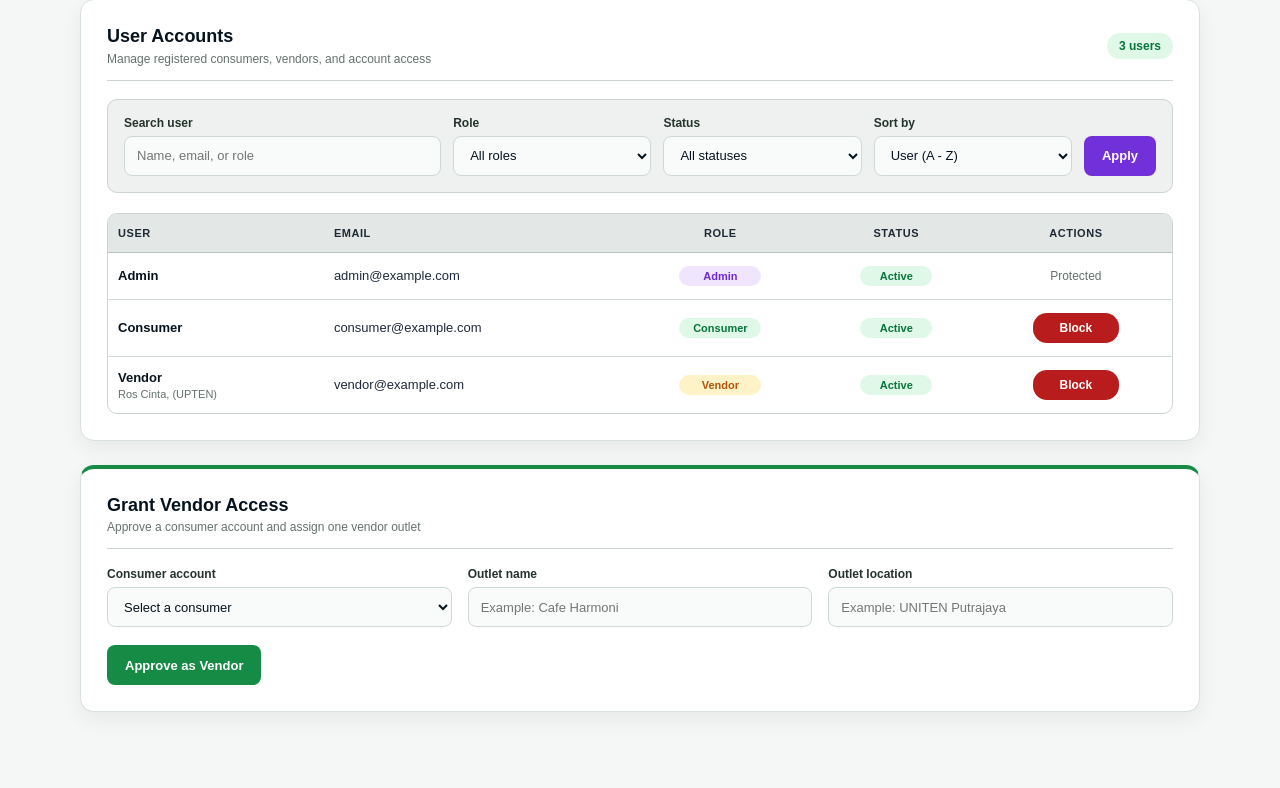
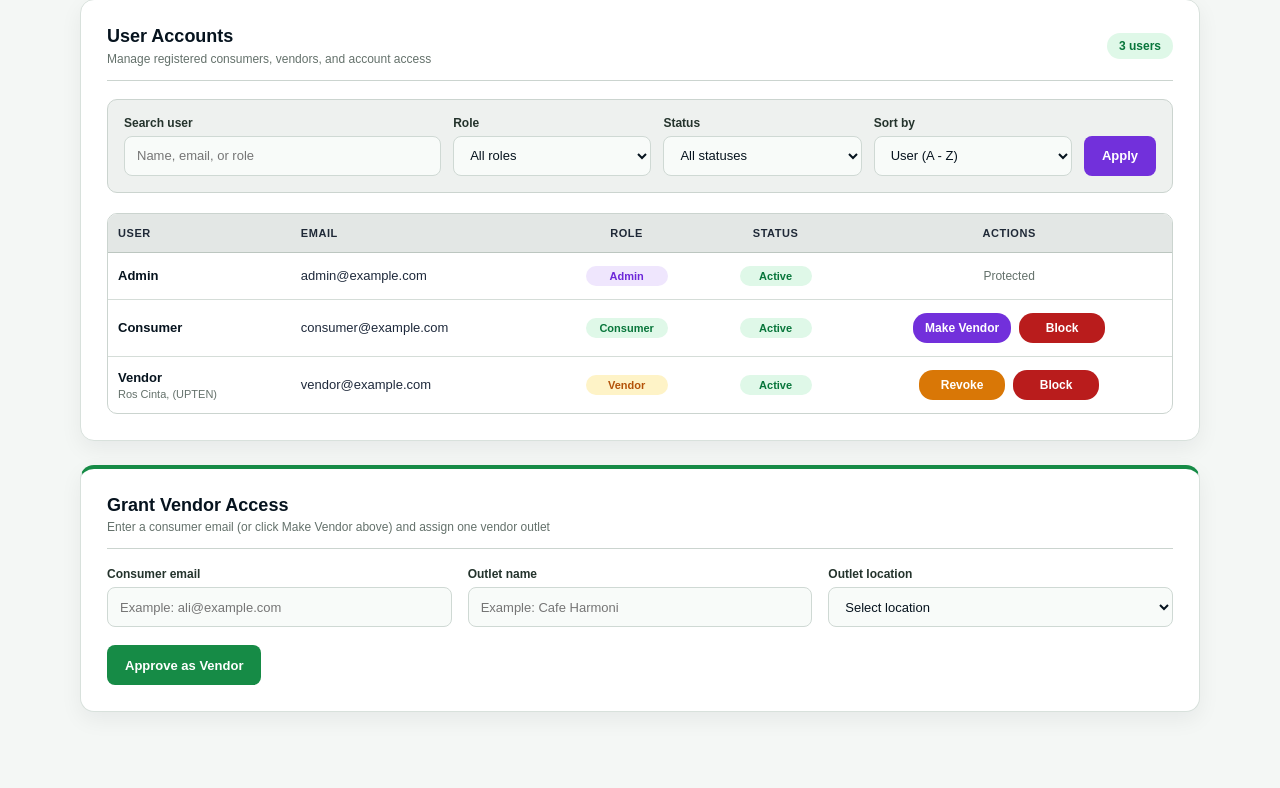
Before and after one commit to wanhakimirashidi-boop/RescueBite, a Laravel app: page /admin/users in a window 1280 px wide. Shown: the part 506-1294 px from the top of the page. Run offline with Laravel 12, Linux system fonts and the light colour scheme; a user stored in the database is signed in; data comes from the database, SQL or seed files in the repository.

Commit message:
Admin: User section allow direct vendor approval & hard coded location

```diff
--- a/app/Http/Controllers/AdminUserController.php
+++ b/app/Http/Controllers/AdminUserController.php
@@ -66,16 +66,17 @@ class AdminUserController extends Controller
         // withQueryString() = keeps active search, filters, and sort when changing pages
         $users = $userQuery->paginate(10)->withQueryString();
 
-        // Active consumer eligible to be approved as vendors with an assigned outlet || refer to admin/users.blade (line 107 or search is_blocked)
-        $consumerUsers = User::where('role', 'consumer')
-            ->where('is_blocked', false)
-            ->orderBy('name')
-            ->get();
+        // Autofill Consumer Email when admin clicks "Make Vendor" on Users table
+        $selectedConsumerEmail = request('promote_email');
+
+        // Standardized location options for the Grant Vendor Access dropdown
+        $outletLocations = ['UPTEN', 'IOI City Mall', 'Bandar Baru Bangi', 'Seri Kembangan', 'Putrajaya', 'Others'];
 
         return view('admin.users', [
             'summaryStatistics' => $summaryStatistics,
             'users' => $users,
-            'consumerUsers' => $consumerUsers,
+            'selectedConsumerEmail' => $selectedConsumerEmail,
+            'outletLocations' => $outletLocations,
             'searchTerm' => $searchTerm,
             'selectedRole' => $selectedRole,
             'selectedStatus' => $selectedStatus,
@@ -143,15 +144,26 @@ class AdminUserController extends Controller
     }
 
     // this function is called when admin clicks "Approve as Vendor" button in admin/users.blade, referring to web.php POST (/admin/users/grant-vendor)
-    public function grantVendorAccess(Request $request) // Request $request = to get the form inputs from admin/users.blade (user_id, outlet_name, outlet_location)
+    public function grantVendorAccess(Request $request) // Request $request = to get the form inputs from admin/users.blade (consumer_email, outlet_name, outlet_location)
     {
         $validated = $request->validate([
-            'user_id' => ['required', 'exists:users,id'],
-            'outlet_name' => ['required', 'string', 'max:255'],
-            'outlet_location' => ['required', 'string', 'max:255'],
+            'consumer_email' => ['required', 'email', 'exists:users,email'],
+            'outlet_name' => ['required', 'string', 'max:255', 'unique:vendor_outlets,outlet_name'],
+            'outlet_location' => ['required', 'string', 'in:UPTEN,IOI City Mall,Bandar Baru Bangi,Seri Kembangan,Putrajaya,Others'],
+            'custom_outlet_location' => ['nullable', 'string', 'max:255', 'required_if:outlet_location,Others'],
         ]);
 
-        $selectedUser = User::findOrFail($validated['user_id']);
+        $finalOutletLocation = $validated['outlet_location'];
+
+        if ($validated['outlet_location'] === 'Others') {
+            $finalOutletLocation = trim($validated['custom_outlet_location']);
+        }
+
+        $selectedUser = User::where('email', $validated['consumer_email'])->firstOrFail();
+
+        if ($selectedUser->is_blocked) {
+            return back()->withInput()->with('error', 'Blocked accounts cannot be approved as a vendor.');
+        }
 
         if ($selectedUser->role !== 'consumer') {
             return back()->withInput()->with('error', 'Only consumer accounts can be upgraded to a vendor.');   //withInput() = keeps the form input values after redirect back to the form page
@@ -168,11 +180,35 @@ class AdminUserController extends Controller
         VendorOutlet::create([
             'user_id' => $selectedUser->id,
             'outlet_name' => $validated['outlet_name'],
-            'outlet_location' => $validated['outlet_location'],
+            'outlet_location' => $finalOutletLocation,
         ]);
 
         // it validates the form, changes selected consumer's role to 'vendor', and creates their row in vendor_outlets table
         return redirect()->route('admin.users')
             ->with('success', $selectedUser->name . ' has been approved as a vendor for ' . $validated['outlet_name'] . '.');
     }
+
+    // this function is called when admin clicks "Revoke" button on a vendor row in admin/users.blade, referring to web.php PATCH (/admin/users/{user}/revoke-vendor)
+    // it removes the empty vendor_outlets row and reverts the user's role back to 'consumer'
+    public function revokeVendorAccess(User $user)
+    {
+        if ($user->role !== 'vendor') {
+            return back()->with('error', 'Only vendor accounts can have vendor access revoked.');
+        }
+
+        if ($user->vendorOutlet && $user->vendorOutlet->foodListings()->exists()) {
+            return back()->with('error', 'Cannot revoke vendor access because this outlet already has food listings or reservation history. Block the account instead.');
+        }
+
+        if ($user->vendorOutlet) {
+            $user->vendorOutlet->delete();
+        }
+
+        $user->update([
+            'role' => 'consumer',
+        ]);
+
+        return redirect()->route('admin.users')
+            ->with('success', 'Vendor access revoked for ' . $user->name . '. Account reverted to consumer.');
+    }
 }
--- a/public/css/admin-panel.css
+++ b/public/css/admin-panel.css
@@ -606,6 +606,40 @@
 
 .admin-action-unblock:hover {
     background: #15803d;
+}
+
+.admin-user-actions {
+    display: inline-flex;
+    align-items: center;
+    justify-content: center;
+    flex-wrap: wrap;
+    gap: 8px;
+}
+
+.admin-action-vendor {
+    display: inline-flex;
+    align-items: center;
+    justify-content: center;
+    background: #7230db;
+    color: #ffffff;
+}
+
+.admin-action-vendor:hover {
+    background: #5b21b6;
+}
+
+.admin-action-revoke {
+    background: #d97706;
+    color: #ffffff;
+}
+
+.admin-action-revoke:hover {
+    background: #b45309;
+}
+
+.admin-custom-location-field {
+    max-width: 360px;
+    margin-bottom: 18px;
 }
 
 .admin-form-grid {
--- a/resources/views/admin/users.blade.php
+++ b/resources/views/admin/users.blade.php
@@ -153,6 +153,19 @@
                                         @if ($user->role === 'admin')
                                             <span class="admin-cell-muted">Protected</span>
                                         @else
+                                            <div class="admin-user-actions">
+                                                @if ($user->role === 'consumer' && !$user->is_blocked)
+                                                    <a class="admin-action-button admin-action-vendor" href="{{ route('admin.users', ['search' => $searchTerm, 'role' => $selectedRole, 'status' => $selectedStatus, 'sort' => $selectedSort, 'promote_email' => $user->email]) }}#grant-vendor">Make Vendor</a>
+                                                @endif
+
+                                                @if ($user->role === 'vendor')
+                                                    <form method="POST" action="{{ route('admin.users.revoke-vendor', $user) }}" onsubmit="return confirm('Revoke vendor access and revert this account back to consumer?');">
+                                                        @csrf
+                                                        @method('PATCH')
+                                                        <button class="admin-action-button admin-action-revoke" type="submit">Revoke</button>
+                                                    </form>
+                                                @endif
+
                                                 <form method="POST" action="{{ route('admin.users.toggle-block', $user) }}">
                                                     @csrf
                                                     @method('PATCH')
@@ -162,6 +175,7 @@
                                                         <button class="admin-action-button admin-action-block" type="submit">Block</button>
                                                     @endif
                                                 </form>
+                                            </div>
                                         @endif
                                     </td>
                                 </tr>
@@ -177,31 +191,25 @@
                 @include('admin.partials.pagination', ['records' => $users, 'paginationLabel' => 'Users pages'])
             </section>
 
-            <section class="admin-card admin-light-card admin-light-card-green" aria-labelledby="grant-vendor-title">
+            <section class="admin-card admin-light-card admin-light-card-green" id="grant-vendor" aria-labelledby="grant-vendor-title">
                 <div class="admin-card-header">
                     <h2 id="grant-vendor-title">Grant Vendor Access</h2>
-                    <p>Approve a consumer account and assign one vendor outlet</p>
+                    <p>Enter a consumer email (or click Make Vendor above) and assign one vendor outlet</p>
                 </div>
 
-                @if ($consumerUsers->count() > 0)
                 <form class="admin-vendor-grant-form" method="POST" action="{{ route('admin.users.grant-vendor') }}">
                     @csrf
 
                     <div class="admin-form-grid">
                         <div class="admin-form-field">
-                                <label for="user_id">Consumer account</label>
-                                <select id="user_id" name="user_id" required>
-                                    <option value="">Select a consumer</option>
-                                    @foreach ($consumerUsers as $consumerUser)
-                                        @if (old('user_id') == $consumerUser->id)
-                                            <option value="{{ $consumerUser->id }}" selected>{{ $consumerUser->name }} ({{ $consumerUser->email }})</option>
+                            <label for="consumer_email">Consumer email</label>
+                            @if (old('consumer_email'))
+                                <input id="consumer_email" type="email" name="consumer_email" value="{{ old('consumer_email') }}" placeholder="Example: ali@example.com" required>
                             @else
-                                            <option value="{{ $consumerUser->id }}">{{ $consumerUser->name }} ({{ $consumerUser->email }})</option>
+                                <input id="consumer_email" type="email" name="consumer_email" value="{{ $selectedConsumerEmail }}" placeholder="Example: ali@example.com" required>
                             @endif
-                                    @endforeach
-                                </select>
-                                @if ($errors->has('user_id'))
-                                    <p class="admin-field-error">{{ $errors->first('user_id') }}</p>
+                            @if ($errors->has('consumer_email'))
+                                <p class="admin-field-error">{{ $errors->first('consumer_email') }}</p>
                             @endif
                         </div>
 
@@ -215,19 +223,57 @@
 
                         <div class="admin-form-field">
                             <label for="outlet_location">Outlet location</label>
-                                <input id="outlet_location" type="text" name="outlet_location" value="{{ old('outlet_location') }}" placeholder="Example: UNITEN Putrajaya" required>
+                            <select id="outlet_location" name="outlet_location" required>
+                                <option value="">Select location</option>
+                                @foreach ($outletLocations as $locationOption)
+                                    @if (old('outlet_location') === $locationOption)
+                                        <option value="{{ $locationOption }}" selected>{{ $locationOption }}</option>
+                                    @else
+                                        <option value="{{ $locationOption }}">{{ $locationOption }}</option>
+                                    @endif
+                                @endforeach
+                            </select>
                             @if ($errors->has('outlet_location'))
                                 <p class="admin-field-error">{{ $errors->first('outlet_location') }}</p>
                             @endif
                         </div>
                     </div>
 
+                    @if (old('outlet_location') === 'Others')
+                        <div class="admin-form-field admin-custom-location-field" id="custom-location-wrapper">
+                    @else
+                        <div class="admin-form-field admin-custom-location-field" id="custom-location-wrapper" hidden>
+                    @endif
+                            <label for="custom_outlet_location">Specify other location</label>
+                            <input id="custom_outlet_location" type="text" name="custom_outlet_location" value="{{ old('custom_outlet_location') }}" placeholder="Example: Kajang Prima">
+                            @if ($errors->has('custom_outlet_location'))
+                                <p class="admin-field-error">{{ $errors->first('custom_outlet_location') }}</p>
+                            @endif
+                        </div>
+
                     <button class="admin-green-submit-button" type="submit">Approve as Vendor</button>
                 </form>
-                @else
-                    <p class="admin-empty-note">There are no active consumer accounts waiting for vendor assignment right now.</p>
-                @endif
             </section>
         </div>
     </section>
+
+    <script>
+        // Shows the custom location input only when "Others" is chosen in Outlet location
+        const outletLocationSelect = document.getElementById('outlet_location');
+        const customLocationWrapper = document.getElementById('custom-location-wrapper');
+        const customLocationInput = document.getElementById('custom_outlet_location');
+
+        function toggleCustomLocationField() {
+            if (outletLocationSelect.value === 'Others') {
+                customLocationWrapper.hidden = false;
+                customLocationInput.required = true;
+            } else {
+                customLocationWrapper.hidden = true;
+                customLocationInput.required = false;
+            }
+        }
+
+        outletLocationSelect.addEventListener('change', toggleCustomLocationField);
+        toggleCustomLocationField();
+    </script>
 @endsection
--- a/routes/web.php
+++ b/routes/web.php
@@ -101,6 +101,11 @@ Route::post('/admin/users/grant-vendor', [AdminUserController::class, 'grantVend
     ->middleware(['auth', 'verified', 'role:admin'])
     ->name('admin.users.grant-vendor');
 
+// Admin routes - Revoke vendor access and revert user back to consumer
+Route::patch('/admin/users/{user}/revoke-vendor', [AdminUserController::class, 'revokeVendorAccess'])
+    ->middleware(['auth', 'verified', 'role:admin'])
+    ->name('admin.users.revoke-vendor');
+
 // Admin routes - Reports and waste reduction export section
 Route::get('/admin/reports', [AdminReportController::class, 'reports'])
     ->middleware(['auth', 'verified', 'role:admin'])
```
Lines whose indentation alone changed are shown as unchanged.
